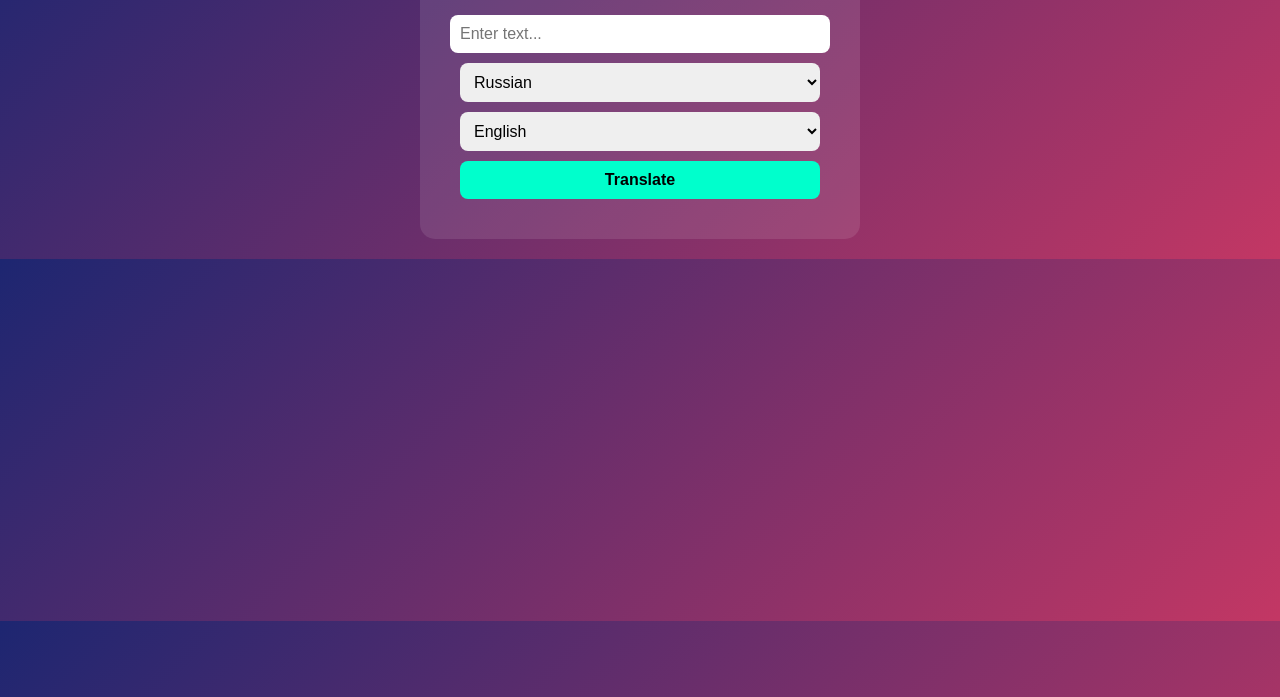
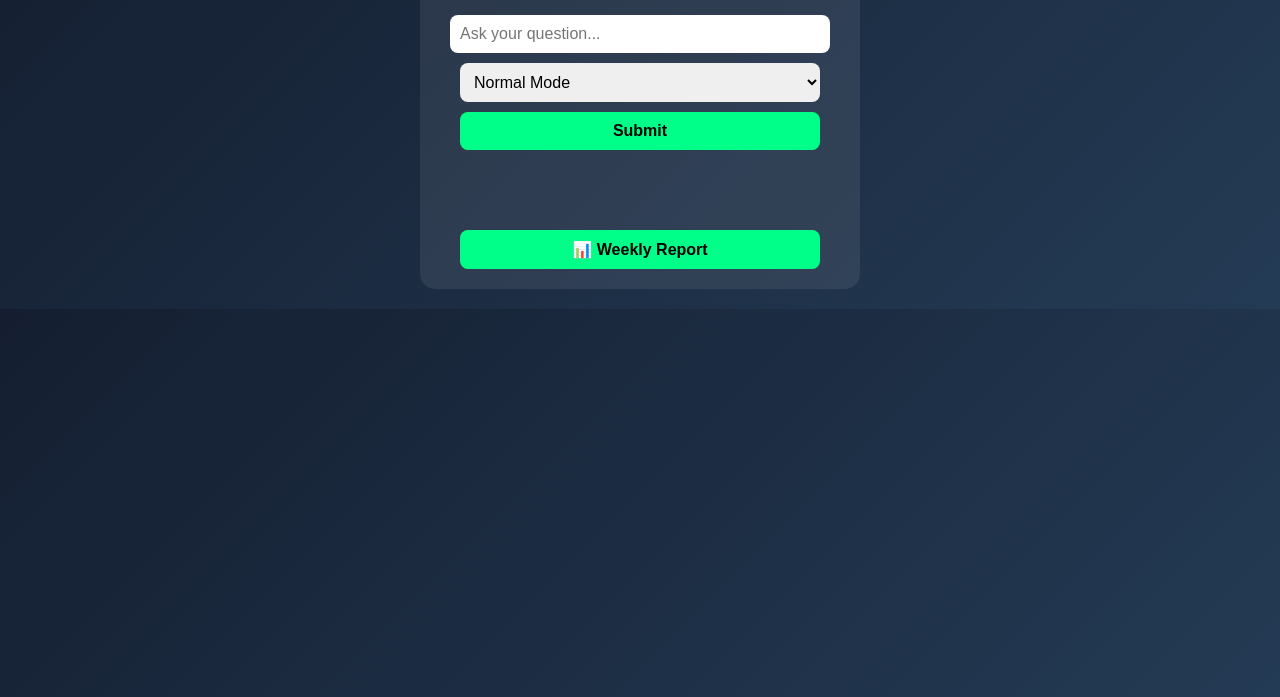
Before and after one commit to Sol1x000/APLA-S, a plain HTML site: page index.html in a window 1280 px wide. Shown: the part 103-800 px from the top of the page. Drawn offline with Linux system fonts and the light colour scheme.

Commit message:
Update index.html

```diff
--- a/index.html
+++ b/index.html
@@ -1,24 +1,26 @@
 <!DOCTYPE html>
 <html>
 <head>
-  <title>AI Translator</title>
+  <title>APLA</title>
   <meta name="viewport" content="width=device-width, initial-scale=1.0">
   <style>
     body {
       margin: 0;
       font-family: Arial;
-      background: linear-gradient(135deg,#1d2671,#c33764);
+      background: linear-gradient(135deg,#141e30,#243b55);
       color: white;
       text-align: center;
       padding: 20px;
     }
+
     .card {
-      background: rgba(255,255,255,0.1);
+      background: rgba(255,255,255,0.08);
       padding: 20px;
       border-radius: 15px;
       max-width: 400px;
       margin: auto;
     }
+
     input, select, button {
       width: 90%;
       padding: 10px;
@@ -27,14 +29,23 @@
       border: none;
       font-size: 16px;
     }
+
     button {
-      background: #00ffcc;
+      background: #00ff88;
       font-weight: bold;
       cursor: pointer;
     }
-    #result {
+
+    #answer {
       margin-top: 20px;
       font-size: 18px;
+      min-height: 40px;
+    }
+
+    .progress {
+      margin-top: 10px;
+      font-size: 14px;
+      opacity: 0.8;
     }
   </style>
 </head>
@@ -42,65 +53,96 @@
 <body>
 
 <div class="card">
-<h2>🌍 AI Translator</h2>
 
-<input type="text" id="text" placeholder="Enter text...">
+<h2>🤖 APLA</h2>
 
-<select id="fromLang">
-  <option value="ru">Russian</option>
-  <option value="en">English</option>
-  <option value="kz">Kazakh</option>
+<input type="text" id="question" placeholder="Ask your question...">
+
+<select id="mode">
+  <option value="normal">Normal Mode</option>
+  <option value="simple">Explain Simple</option>
+  <option value="exam">Exam Mode</option>
 </select>
 
-<select id="toLang">
-  <option value="en">English</option>
-  <option value="ru">Russian</option>
-  <option value="kz">Kazakh</option>
-</select>
+<button onclick="askAI()">Submit</button>
 
-<button onclick="translateText()">Translate</button>
+<div id="answer"></div>
+<div class="progress" id="progress"></div>
 
-<div id="result"></div>
+<button onclick="showReport()">📊 Weekly Report</button>
+
 </div>
 
 <script>
+let questionCount = localStorage.getItem("count") || 0;
+let examScore = localStorage.getItem("score") || 0;
+let examIndex = 0;
 
-const dictionary = {
-  hello: {ru:"привет", kz:"сәлем"},
-  привет: {en:"hello", kz:"сәлем"},
-  сәлем: {en:"hello", ru:"привет"},
+const examQuestions = [
+  {q:"2+2", a:"4"},
+  {q:"5×3", a:"15"},
+  {q:"10-6", a:"4"},
+  {q:"3²", a:"9"}
+];
 
-  math: {ru:"математика", kz:"математика"},
-  математика: {en:"math", kz:"математика"},
+function askAI() {
+  const question = document.getElementById("question").value.toLowerCase();
+  const mode = document.getElementById("mode").value;
+  let answer = "";
 
-  school: {ru:"школа", kz:"мектеп"},
-  школа: {en:"school", kz:"мектеп"},
-  мектеп: {en:"school", ru:"школа"},
+  if (mode === "exam") {
 
-  book: {ru:"книга", kz:"кітап"},
-  книга: {en:"book", kz:"кітап"},
-  кітап: {en:"book", ru:"книга"}
-};
+    if (examIndex >= examQuestions.length) {
+      answer = "Exam finished 🎉";
+      document.getElementById("progress").innerText =
+        "Final score: " + examScore + "/" + examQuestions.length;
+      return;
+    }
 
-function translateText() {
-  const text = document.getElementById("text").value.toLowerCase();
-  const from = document.getElementById("fromLang").value;
-  const to = document.getElementById("toLang").value;
+    if (question === "") {
+      answer = "Question: " + examQuestions[examIndex].q;
+    } else {
+      if (question === examQuestions[examIndex].a) {
+        answer = "Correct ✅";
+        examScore++;
+        localStorage.setItem("score", examScore);
+      } else {
+        answer = "Wrong ❌ Correct answer: " +
+                  examQuestions[examIndex].a;
+      }
+      examIndex++;
+      document.getElementById("progress").innerText =
+        "Progress: " + examIndex + "/" + examQuestions.length;
+    }
 
-  if (from === to) {
-    document.getElementById("result").innerText = text;
-    return;
+  } else {
+
+    if (question.includes("log")) {
+      answer = (mode==="simple")
+        ? "Logarithm shows what power a number has."
+        : "A logarithm is the exponent to which a base is raised.";
+    }
+    else if (question.includes("math")) {
+      answer = "Mathematics studies numbers and patterns.";
+    }
+    else {
+      answer = "Ask something about math or study topics.";
+    }
+
   }
 
-  if (dictionary[text] && dictionary[text][to]) {
-    document.getElementById("result").innerText =
-      dictionary[text][to];
-  } else {
-    document.getElementById("result").innerText =
-      "Translation not found in offline dictionary.";
-  }
+  document.getElementById("answer").innerText = answer;
+
+  questionCount++;
+  localStorage.setItem("count", questionCount);
+
+  document.getElementById("question").value = "";
 }
 
+function showReport() {
+  alert("Total questions: " + questionCount +
+        "\nExam score: " + examScore);
+}
 </script>
 
 </body>
```
